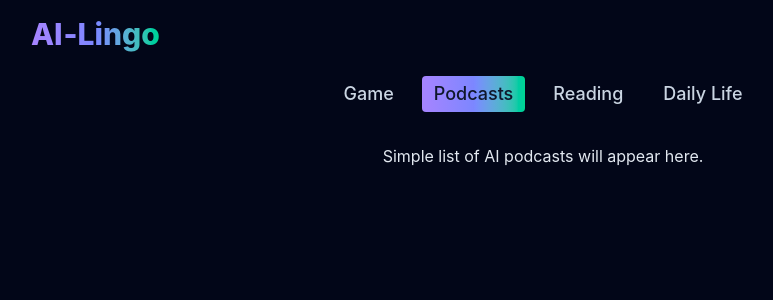
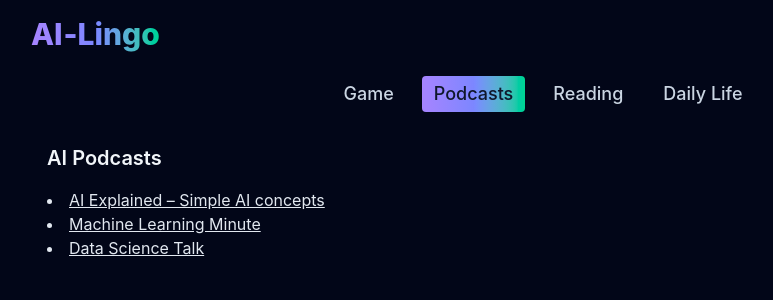
Before and after one commit to Sipika/Devpost-AI-Lingo, a React (Vite) app: page / in a window 1280 px wide. Both pictures are taken after a click on the button "Podcasts". Shown: the top 300 px of the page, without its empty margins (97-870 px from the left). Built offline with nearby package versions, Linux system fonts and the light colour scheme.

Commit message:
Add rich tab content

```diff
--- a/src/App.tsx
+++ b/src/App.tsx
@@ -9,13 +9,36 @@ export default function App() {
   const renderContent = () => {
     switch (activeTab) {
       case 'game':
-        return <div className="p-4 text-center text-slate-200">Game component will appear here.</div>;
+        return <div className="p-4 text-center text-slate-200">🚀 <strong>AI‑Lingo Game</strong> – Match‑3 nodes to learn AI basics.</div>;
       case 'podcasts':
-        return <div className="p-4 text-center text-slate-200">Simple list of AI podcasts will appear here.</div>;
+        return (
+          <div className="p-4 space-y-4">
+            <h2 className="text-xl font-semibold text-slate-100">AI Podcasts</h2>
+            <ul className="list-disc list-inside text-slate-200">
+              <li><a href="#" className="underline hover:text-slate-400">AI Explained – Simple AI concepts</a></li>
+              <li><a href="#" className="underline hover:text-slate-400">Machine Learning Minute</a></li>
+              <li><a href="#" className="underline hover:text-slate-400">Data Science Talk</a></li>
+            </ul>
+          </div>
+        );
       case 'reading':
-        return <div className="p-4 text-center text-slate-200">AI articles reading section will appear here.</div>;
+        return (
+          <div className="p-4 space-y-4">
+            <h2 className="text-xl font-semibold text-slate-100">AI Articles</h2>
+            <ul className="list-disc list-inside text-slate-200">
+              <li><a href="#" className="underline hover:text-slate-400">Understanding Neural Networks</a></li>
+              <li><a href="#" className="underline hover:text-slate-400">What is Bias in AI?</a></li>
+              <li><a href="#" className="underline hover:text-slate-400">Intro to Reinforcement Learning</a></li>
+            </ul>
+          </div>
+        );
       case 'events':
-        return <div className="p-4 text-center text-slate-200">Daily life AI concepts explanations will appear here.</div>;
+        return (
+          <div className="p-4 space-y-4">
+            <h2 className="text-xl font-semibold text-slate-100">AI in Daily Life</h2>
+            <p className="text-slate-200">How your phone suggests contacts, how streaming services recommend movies, and how smart home devices learn your habits.</p>
+          </div>
+        );
       default:
         return null;
     }
```
